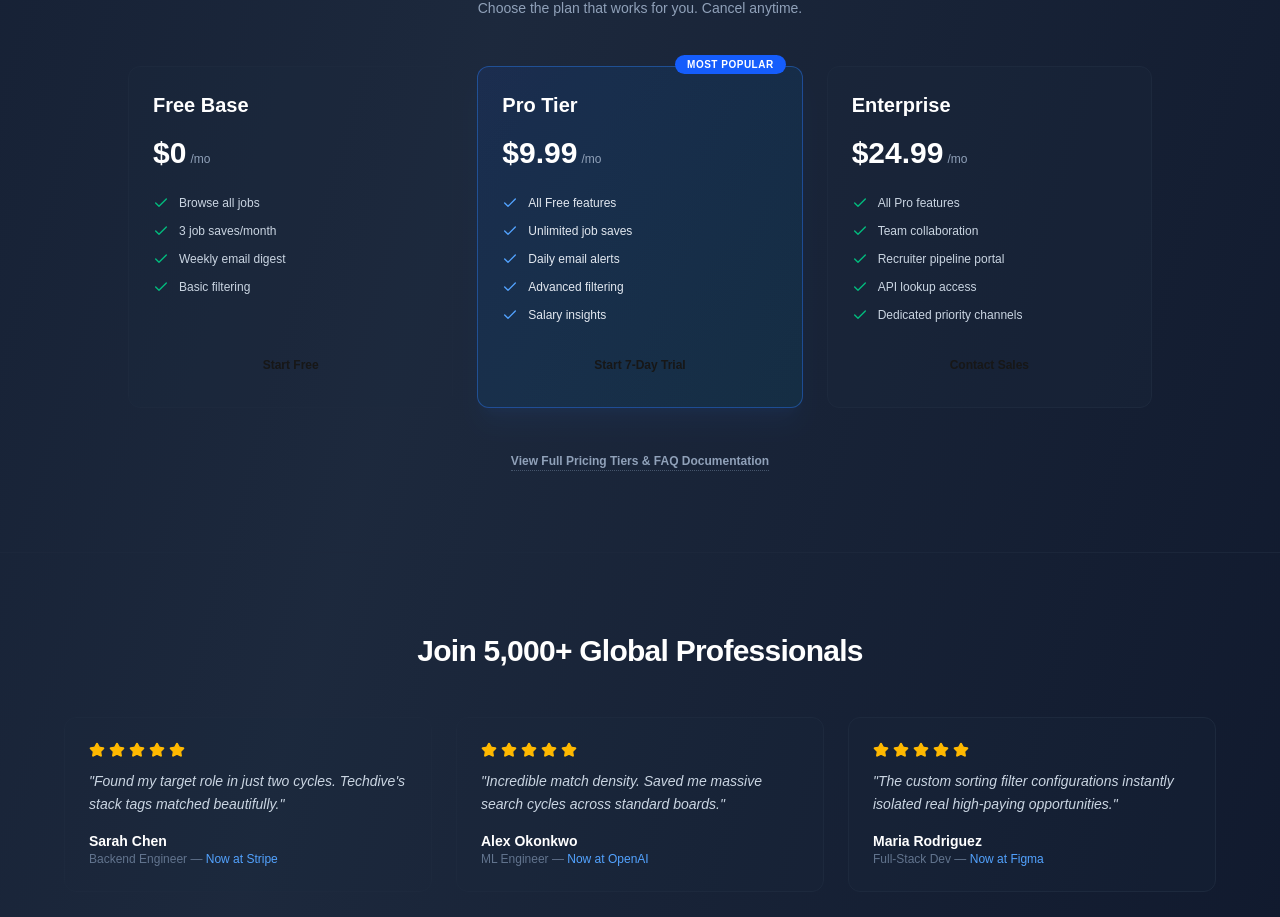
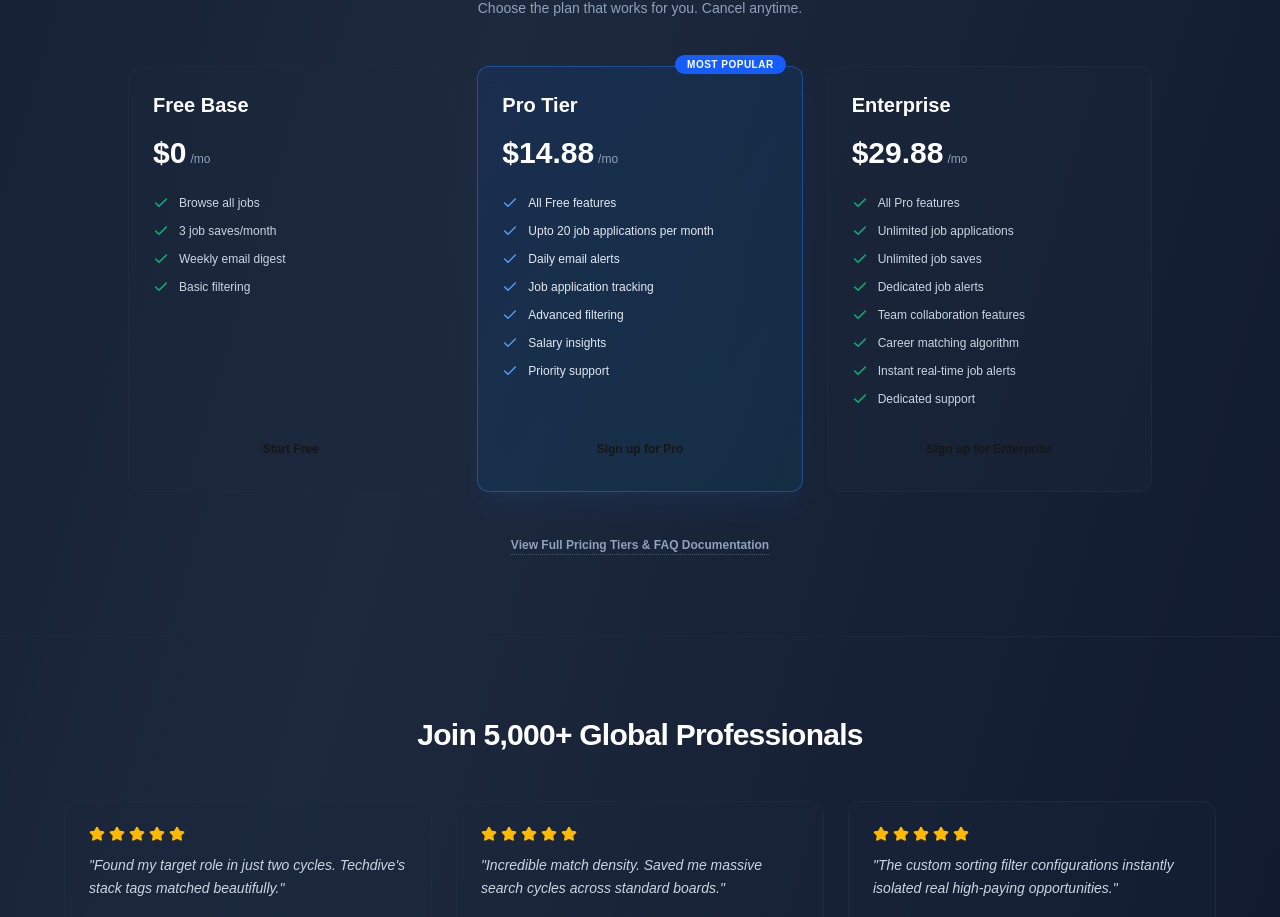
Before and after one commit to TintinSDev/TechDive, a Next.js app: page / in a window 1280 px wide. Shown: the part 2675-3592 px from the top of the page. Built offline with nearby package versions, Linux system fonts and the light colour scheme; no server answers; a web font is replaced by a local one.

Commit message:
test page

```diff
--- /dev/null
+++ b/app/dashboard/jobs/hello/page.tsx
@@ -0,0 +1,3 @@
+export default function HelloJobPage() {
+  return <h1>Hello Jobs Route</h1>;
+}
--- a/app/faq/page.tsx
+++ b/app/faq/page.tsx
@@ -25,7 +25,7 @@
     category: "General",
     question: "Is Techdive free to use?",
     answer:
-      "Yes! Techdive has a free tier that allows you to browse jobs, apply filters, and save up to 3 jobs per month. For unlimited features, we offer Pro ($9.99/month) and Enterprise ($24.99/month) plans.",
+      "Yes! Techdive has a free tier that allows you to browse jobs, apply filters, and save up to 3 jobs per month. For unlimited features, we offer Pro ($14.88/month) and Enterprise ($29.88/month) plans.",
   },
   {
     id: 3,
@@ -74,14 +74,14 @@
     category: "Subscriptions",
     question: "What's included in the Pro plan?",
     answer:
-      "The Pro plan ($9.99/month) includes: unlimited job saves, daily personalized alerts, advanced filtering, salary insights, priority support, and early access to new features.",
+      "The Pro plan ($14.88/month) includes: unlimited job saves, daily personalized alerts, advanced filtering, salary insights, priority support, and early access to new features.",
   },
   {
     id: 10,
     category: "Subscriptions",
     question: "What's included in the Enterprise plan?",
     answer:
-      "The Enterprise plan ($24.99/month) includes everything in Pro, plus: team collaboration features, recruitment dashboard, API access, and 10 sponsored job posting credits per month.",
+      "The Enterprise plan ($29.88/month) includes everything in Pro, plus: team collaboration features, recruitment dashboard, API access, and 10 sponsored job posting credits per month.",
   },
   {
     id: 11,
@@ -95,7 +95,7 @@
     category: "Subscriptions",
     question: "What payment methods do you accept?",
     answer:
-      "We accept credit/debit cards via Stripe (international) and M-Pesa via Paystack (for Kenyan users). All payments are secure and encrypted.",
+      "We accept credit/debit cards via Stripe and Paystack. All payments are secure and encrypted.",
   },
   {
     id: 13,
--- a/app/page.tsx
+++ b/app/page.tsx
@@ -354,7 +354,7 @@
               <div className="space-y-4">
                 <h3 className="text-white text-xl font-bold">Pro Tier</h3>
                 <div className="text-3xl font-black text-white">
-                  $9.99
+                  $14.88
                   <span className="text-xs font-medium text-slate-400 ml-1">
                     /mo
                   </span>
@@ -362,10 +362,12 @@
                 <ul className="space-y-3 pt-2">
                   {[
                     "All Free features",
-                    "Unlimited job saves",
+                    "Upto 20 job applications per month",
                     "Daily email alerts",
+                    "Job application tracking",
                     "Advanced filtering",
                     "Salary insights",
+                    "Priority support",
                   ].map((item) => (
                     <li
                       key={item}
@@ -382,7 +384,7 @@
                   onClick={() => handleSelectPlan("pro")}
                   className="w-full text-xs font-bold py-2.5"
                 >
-                  Start 7-Day Trial
+                  Sign up for Pro
                 </Button>
               </div>
             </div>
@@ -392,7 +394,7 @@
               <div className="space-y-4">
                 <h3 className="text-white text-xl font-bold">Enterprise</h3>
                 <div className="text-3xl font-black text-white">
-                  $24.99
+                  $29.88
                   <span className="text-xs font-medium text-slate-400 ml-1">
                     /mo
                   </span>
@@ -400,10 +402,13 @@
                 <ul className="space-y-3 pt-2">
                   {[
                     "All Pro features",
-                    "Team collaboration",
-                    "Recruiter pipeline portal",
-                    "API lookup access",
-                    "Dedicated priority channels",
+                    "Unlimited job applications",
+                    "Unlimited job saves",
+                    "Dedicated job alerts",
+                    "Team collaboration features",
+                    "Career matching algorithm",
+                    "Instant real-time job alerts",
+                    "Dedicated support",
                   ].map((item) => (
                     <li
                       key={item}
@@ -421,7 +426,7 @@
                   className="w-full text-xs font-bold py-2.5"
                   variant="secondary"
                 >
-                  Contact Sales
+                  Sign up for Enterprise
                 </Button>
               </div>
             </div>
--- a/middleware.ts
+++ b/proxy.ts
@@ -1,13 +1,10 @@
-// 📄 MUST BE NAMED: middleware.ts
 import { NextResponse } from "next/server";
 import type { NextRequest } from "next/server";
 
-// 🎯 CHANGE FUNCTION NAME TO middleware
-export function middleware(request: NextRequest) {
+export function proxy(request: NextRequest) {
   const token = request.cookies.get("auth_token")?.value;
   const { pathname } = request.nextUrl;
 
-  // 1. PUBLIC ROUTES (no auth)
   const isAuthPage =
     pathname === "/auth/login" ||
     pathname === "/auth/signup" ||
@@ -15,30 +12,24 @@
 
   const isPublicHome = pathname === "/";
 
-  // Jobs listing + job details are PUBLIC
   const isPublicJobsRoute = pathname.startsWith("/dashboard/jobs");
 
   const isPublicRoute = isAuthPage || isPublicHome || isPublicJobsRoute;
 
-  // 2. PROTECTED DASHBOARD ROUTES
   const isDashboardRoute =
     pathname.startsWith("/dashboard") && !isPublicJobsRoute;
 
-  // Protect dashboard (except public jobs routes)
   if (isDashboardRoute && !token) {
     return NextResponse.redirect(new URL("/auth/login", request.url));
   }
 
-  // 3. AUTH PAGE REDIRECTS
   if (isAuthPage && token) {
     return NextResponse.redirect(new URL("/dashboard", request.url));
   }
 
-  // 4. DEFAULT
   return NextResponse.next();
 }
 
-// 5. FIXED MATCHER (Your matcher logic is brilliant here)
 export const config = {
   matcher: ["/((?!api|_next/static|_next/image|favicon.ico|.*\\..*).*)"],
 };
```
